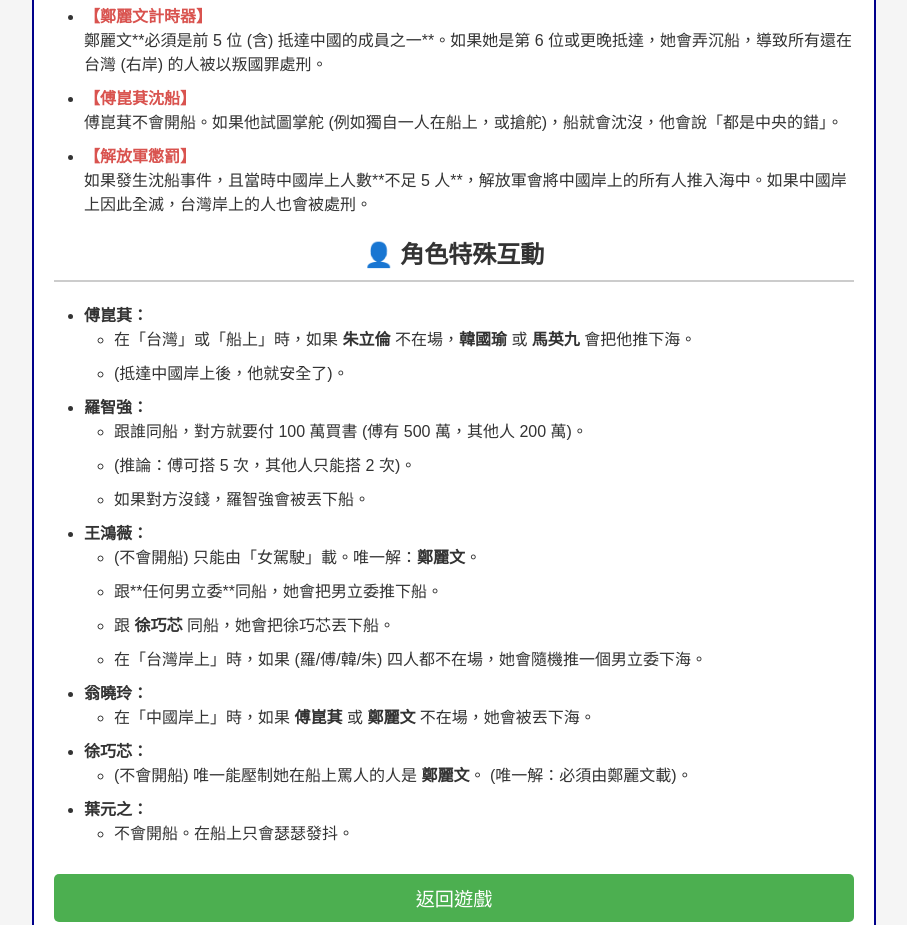
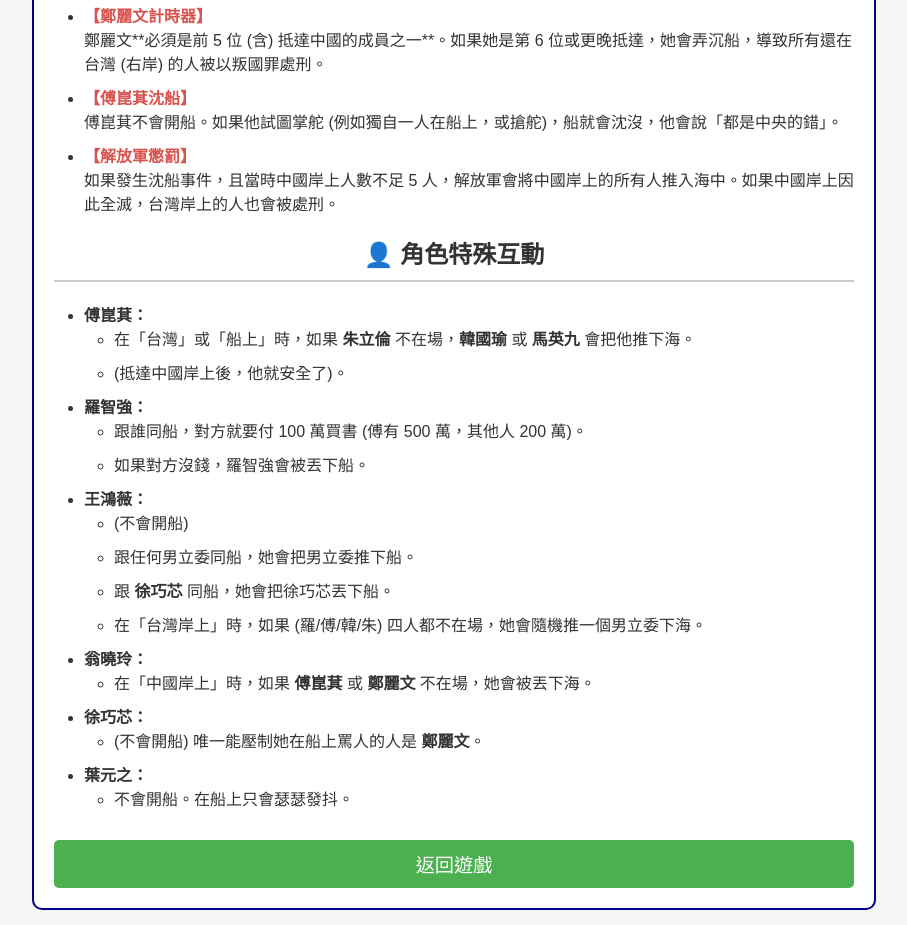
Before and after one commit to Kamiyu94/KMT_River_Game, a plain HTML site: page rules.html in a window 1280 px wide. Shown: the part 592-1517 px from the top of the page, without its empty margins (186-1093 px from the left). Drawn offline with Linux system fonts and the light colour scheme.

Commit message:
Update rules.html

```diff
--- a/rules.html
+++ b/rules.html
@@ -79,7 +79,7 @@
             <li><span class="danger">【傅崑萁沈船】</span><br>
                 傅崑萁不會開船。如果他試圖掌舵 (例如獨自一人在船上，或搶舵)，船就會沈沒，他會說「都是中央的錯」。</li>
             <li><span class="danger">【解放軍懲罰】</span><br>
-                如果發生沈船事件，且當時中國岸上人數**不足 5 人**，解放軍會將中國岸上的所有人推入海中。如果中國岸上因此全滅，台灣岸上的人也會被處刑。</li>
+                如果發生沈船事件，且當時中國岸上人數不足 5 人，解放軍會將中國岸上的所有人推入海中。如果中國岸上因此全滅，台灣岸上的人也會被處刑。</li>
         </ul>
 
         <h2>👤 角色特殊互動</h2>
@@ -93,14 +93,13 @@
             <li><strong>羅智強：</strong>
                 <ul>
                     <li>跟誰同船，對方就要付 100 萬買書 (傅有 500 萬，其他人 200 萬)。</li>
-                    <li>(推論：傅可搭 5 次，其他人只能搭 2 次)。</li>
                     <li>如果對方沒錢，羅智強會被丟下船。</li>
                 </ul>
             </li>
             <li><strong>王鴻薇：</strong>
                 <ul>
-                    <li>(不會開船) 只能由「女駕駛」載。唯一解：<strong>鄭麗文</strong>。</li>
-                    <li>跟**任何男立委**同船，她會把男立委推下船。</li>
+                    <li>(不會開船)</li>
+                    <li>跟任何男立委同船，她會把男立委推下船。</li>
                     <li>跟 <strong>徐巧芯</strong> 同船，她會把徐巧芯丟下船。</li>
                     <li>在「台灣岸上」時，如果 (羅/傅/韓/朱) 四人都不在場，她會隨機推一個男立委下海。</li>
                 </ul>
@@ -112,7 +111,7 @@
             </li>
             <li><strong>徐巧芯：</strong>
                 <ul>
-                    <li>(不會開船) 唯一能壓制她在船上罵人的人是 <strong>鄭麗文</strong>。 (唯一解：必須由鄭麗文載)。</li>
+                    <li>(不會開船) 唯一能壓制她在船上罵人的人是 <strong>鄭麗文</strong>。 </li>
                 </ul>
             </li>
             <li><strong>葉元之：</strong>
```
